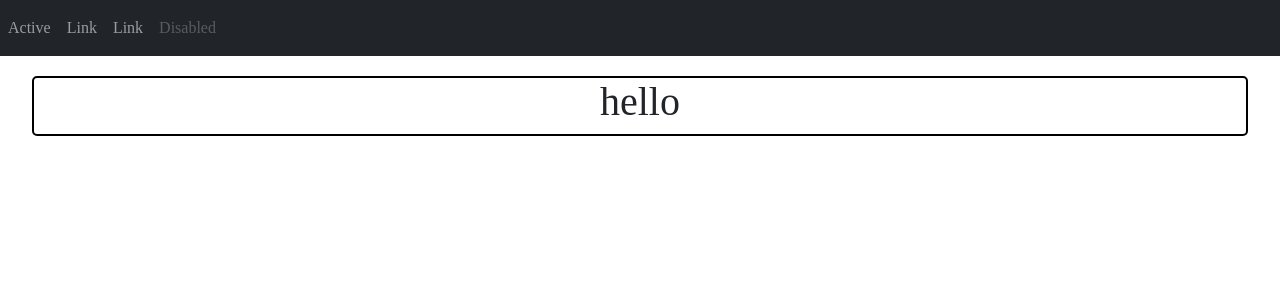
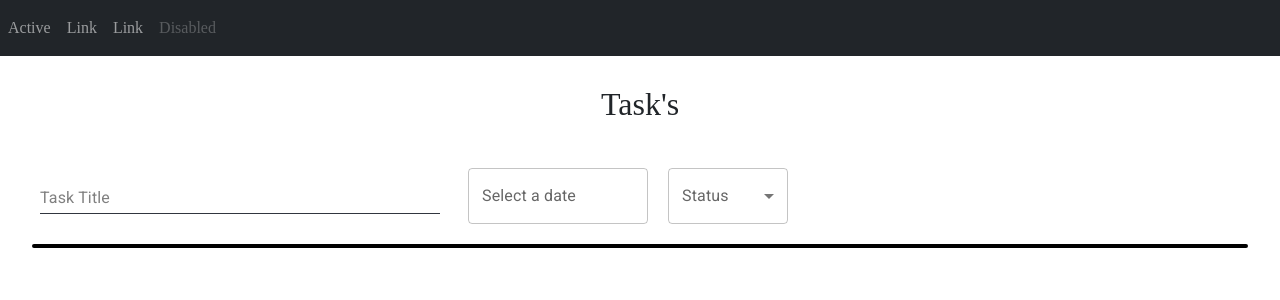
Before and after one commit to NemsaraGamage/Task-Manager-Website, a React (Create React App) app: page / in a window 1280 px wide. Shown: the top 300 px of the page. Built offline with nearby package versions, Linux system fonts and the light colour scheme.

Commit message:
added the form to input the task

```diff
--- a/package.json
+++ b/package.json
@@ -7,10 +7,12 @@
     "@emotion/styled": "^11.13.0",
     "@fontsource/roboto": "^5.1.0",
     "@mui/material": "^6.1.1",
+    "@mui/x-date-pickers": "^7.18.0",
     "@testing-library/jest-dom": "^5.17.0",
     "@testing-library/react": "^13.4.0",
     "@testing-library/user-event": "^13.5.0",
     "bootstrap": "^5.3.3",
+    "dayjs": "^1.11.13",
     "react": "^18.3.1",
     "react-dom": "^18.3.1",
     "react-scripts": "5.0.1",
--- a/src/App.js
+++ b/src/App.js
@@ -1,4 +1,3 @@
-import './App.css';
 import MainPage from './components/MainPage'
 
 function App() {
--- a/src/components/MainPage.js
+++ b/src/components/MainPage.js
@@ -1,4 +1,4 @@
-import React from 'react';
+import React, {useState} from 'react';
 import './style.css';
 import NavBar from './NavBar'
 
@@ -7,20 +7,114 @@ import '@fontsource/roboto/300.css';
 import '@fontsource/roboto/400.css';
 import '@fontsource/roboto/500.css';
 import '@fontsource/roboto/700.css';
-
+import Box from '@mui/material/Box';
+import TextField from '@mui/material/TextField';
+// datepicker
+import { LocalizationProvider } from '@mui/x-date-pickers/LocalizationProvider';
+import { AdapterDayjs } from '@mui/x-date-pickers/AdapterDayjs';
+import { DatePicker } from '@mui/x-date-pickers/DatePicker';
+// status picker
+import InputLabel from '@mui/material/InputLabel';
+import MenuItem from '@mui/material/MenuItem';
+import FormControl from '@mui/material/FormControl';
+import Select from '@mui/material/Select';
 
 const MainPage = () => {
+    const [selectedDate, setSelectedDate] = useState(null);
+
+    const [status , setStatus ] = React.useState('');
 
     return (
         <>
 
         <NavBar></NavBar>
 
+        <p class="fs-2 text-center mt-4">Task's</p>
+
+        <div className='form-container'>
+
+            {/* input */}
+            <Box
+            component="form"
+            className="input-form"
+            sx={{ '& .MuiTextField-root': { m: 1, width: '50ch' } }}
+            noValidate
+            >
+                <TextField
+                    id="standard-multiline-flexible"
+                    label="Task Title"
+                    multiline
+                    maxRows={6}
+                    variant="standard"
+                    sx={{
+                        // Change the underline color
+                        '& .MuiInput-underline:before': {
+                        borderBottomColor: '#31363F',  // Default underline color
+                        },
+                        '& .MuiInput-underline:hover:before': {
+                        borderBottomColor: '#31363F',  // Hover color
+                        },
+                        '& .MuiInput-underline:after': {
+                        borderBottomColor: '#31363F',  // Underline color when focused
+                        },
+
+                        // Change the label color
+                        '& .MuiInputLabel-root': {
+                        color: 'gray',  // Default label color
+
+                        },
+                        '& .MuiInputLabel-root.Mui-focused': {
+                        color: '#31363F',  // Label color when focused
+                        fontWeight: 'bold',
+                        },
+                    }}
+                />
+            </Box>
+
+            {/* datepicker */}
+            <LocalizationProvider dateAdapter={AdapterDayjs}>
+                <Box sx={{ marginLeft: '20px', marginTop: '10px', width: '180px' }}>
+                    <DatePicker
+                        label="Select a date"
+                        value={selectedDate}
+                        onChange={(newValue) => setSelectedDate(newValue)}
+                        renderInput={(params) => (
+                            <TextField
+                                {...params}
+
+                            />
+                        )}
+                    />
+                </Box>
+            </LocalizationProvider>
+
+
+            {/* status */}
+            <Box sx={{ marginLeft: '20px' ,marginTop: '10px', minWidth: 120 }}>
+                <FormControl fullWidth>
+                    <InputLabel id="demo-simple-select-label">Status</InputLabel>
+                    <Select
+                    labelId="demo-simple-select-label"
+                    id="demo-simple-select"
+                    value={status }
+                    label="Status"
+                    onChange={(e) => setStatus(e.target.value)}
+                    >
+                    <MenuItem value={10}>To Do</MenuItem>
+                    <MenuItem value={20}>Doing</MenuItem>
+                    <MenuItem value={30}>Done</MenuItem>
+                    </Select>
+                </FormControl>
+            </Box>
+
+
+        </div>
+
         <div className='list-container'>
 
-            <h1>hello</h1>
 
         </div>
+
         </>
 
     )
--- a/src/components/style.css
+++ b/src/components/style.css
@@ -3,6 +3,17 @@
     margin: 0;
     box-sizing: border-box;
     font-family: 'Arial, sans-serif';
+}
+
+/* .input-form{
+    margin-left: 2%;
+} */
+
+.form-container{
+    display: flex;
+    width: 95%;
+    margin: 0 auto;
+    margin-top: 30px;
 }
 
 .list-container{
```
Also changed, not shown: 1 other file (tests, documents, lock files or other folders).
